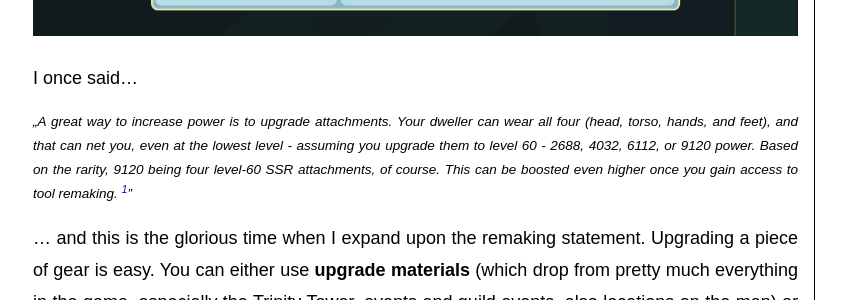
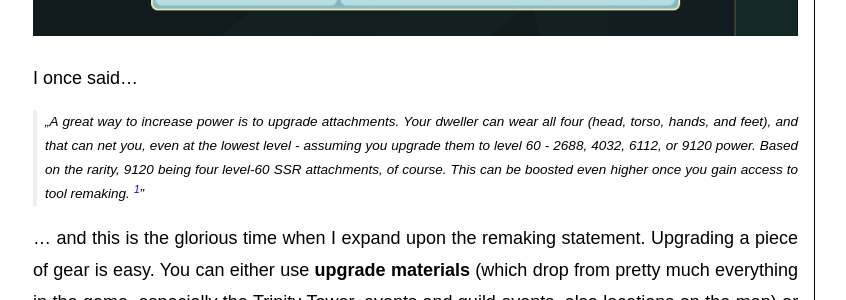
Before and after one commit to morgosus/morgosus.github.io, a Jekyll site: the page built from _posts/gaming/2021-08-14-fallout-shelter-attachments.md, in a window 1280 px wide. Shown: the part 1818-2118 px from the top of the page, without its empty margins (95-941 px from the left). Built offline with Jekyll 4.4.1, drawn with Linux system fonts in a browser that asks for light colours; some web fonts are replaced.

Commit message:
Improve blockquote style

```diff
--- a/_sass/component/post.sass
+++ b/_sass/component/post.sass
@@ -126,6 +126,8 @@
   blockquote
     font-size: 0.75 * $font-size
     line-height: 0.75 * $line-height
+    padding-left: $s/2
+    border-left: $s/4 solid $border-color
     p
       display: inline
       font-style: italic
```
